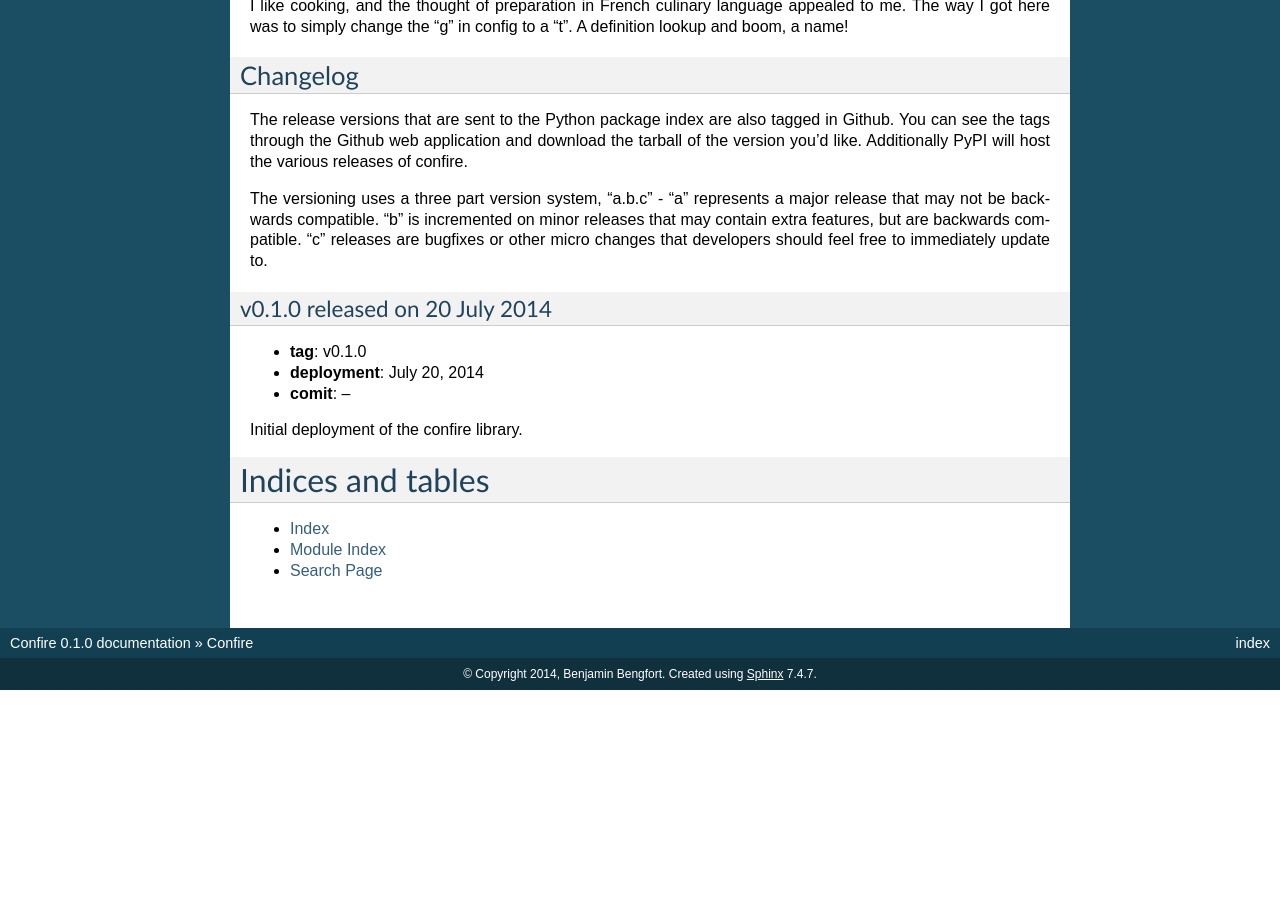
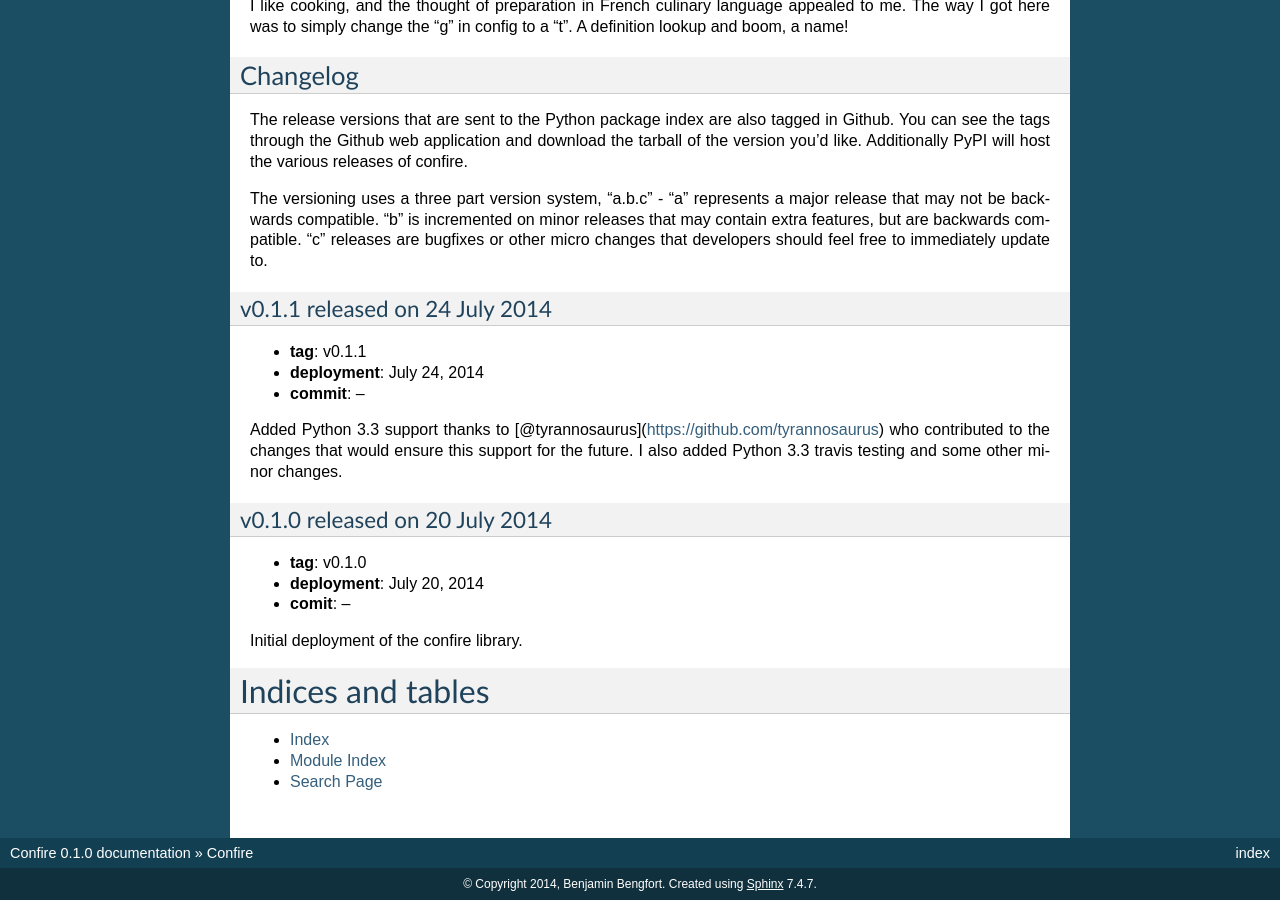
Before and after one commit to bbengfort/confire, a Sphinx documentation site: the page built from docs/index.rst, in a window 1280 px wide and 900 px high, scrolled down 2455 px. Built offline with Sphinx 7.4.7, drawn with Linux system fonts in a browser that asks for light colours; formulas are drawn with MathJax 3; before the commit the page ends 3145 px from its top, so only the background shows below that; some of the changed text lies outside the part shown.

Commit message:
documentation update

```diff
--- a/docs/index.rst
+++ b/docs/index.rst
@@ -142,6 +142,15 @@ The release versions that are sent to the Python package index are also tagged i
 
 The versioning uses a three part version system, "a.b.c" - "a" represents a major release that may not be backwards compatible. "b" is incremented on minor releases that may contain extra features, but are backwards compatible. "c" releases are bugfixes or other micro changes that developers should feel free to immediately update to.
 
+v0.1.1 released on 24 July 2014
+~~~~~~~~~~~~~~~~~~~~~~~~~~~~~~~
+
+* **tag**: v0.1.1
+* **deployment**: July 24, 2014
+* **commit**: --
+
+Added Python 3.3 support thanks to [@tyrannosaurus](https://github.com/tyrannosaurus) who contributed to the changes that would ensure this support for the future. I also added Python 3.3 travis testing and some other minor changes.
+
 v0.1.0 released on 20 July 2014
 ~~~~~~~~~~~~~~~~~~~~~~~~~~~~~~~
 
```
Also changed, not shown: README.md (+8 -0 lines).
